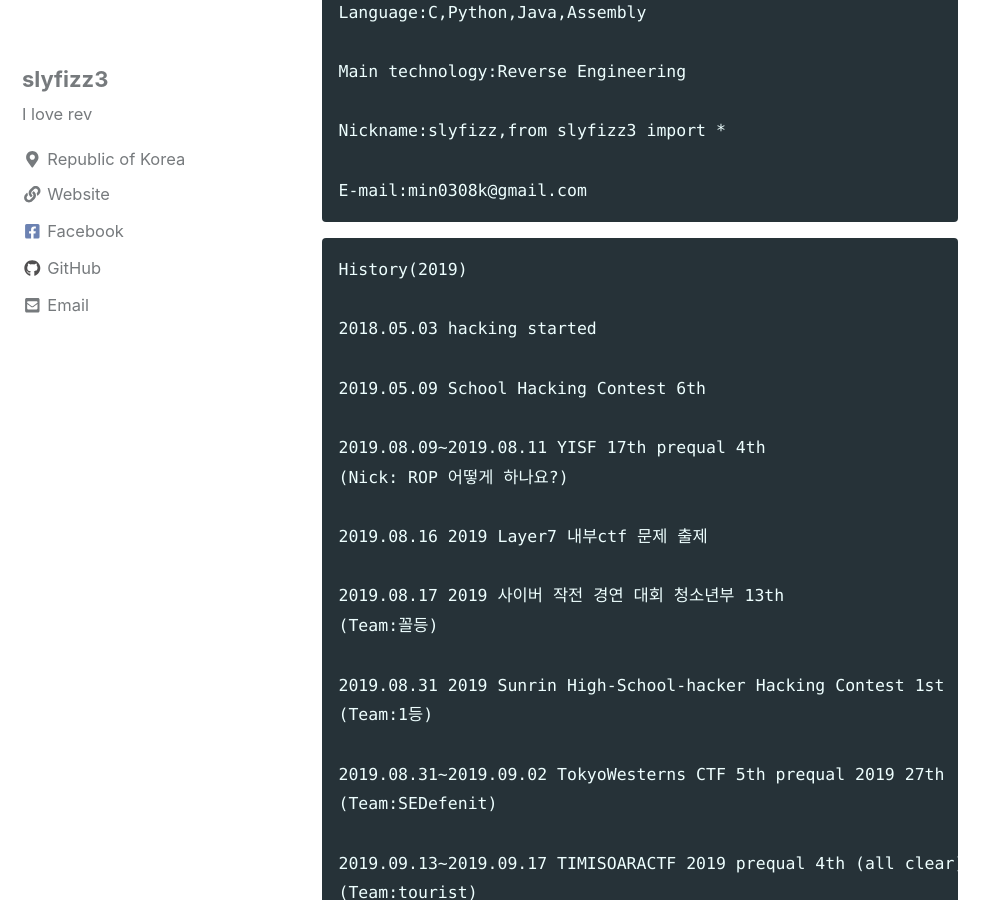
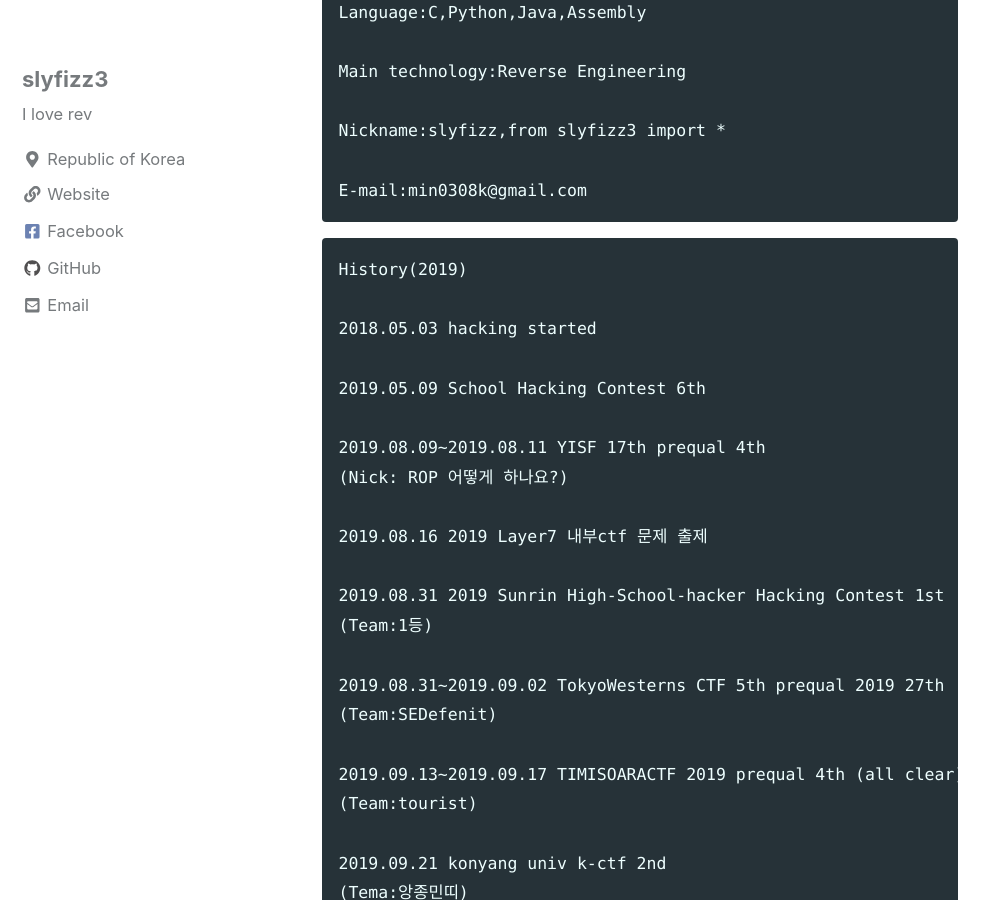
Before and after one commit to slyfizz3/slyfizz3.github.io, a Jekyll site: the page built from _pages/about.md, in a window 1280 px wide and 900 px high, scrolled down 419 px. Shown: the whole window, without its empty margins (0-998 px from the left). Built offline with Jekyll 4.4.1, drawn with Linux system fonts in a browser that asks for light colours; cached includes are drawn as plain includes; nearby versions of some CDN libraries.

Commit message:
Update and rename _pages/about.md to  _pages/about.md

````diff
--- a/_pages/about.md
+++ b/_pages/about.md
@@ -33,9 +33,6 @@ History(2019)
 
 2019.08.16 2019 Layer7 내부ctf 문제 출제
 
-2019.08.17 2019 사이버 작전 경연 대회 청소년부 13th
-(Team:꼴등)
-
 2019.08.31 2019 Sunrin High-School-hacker Hacking Contest 1st
 (Team:1등)
 
@@ -44,4 +41,7 @@ History(2019)
 
 2019.09.13~2019.09.17 TIMISOARACTF 2019 prequal 4th (all clear)
 (Team:tourist)
+
+2019.09.21 konyang univ k-ctf 2nd
+(Tema:앙종민띠)
 ```
````
